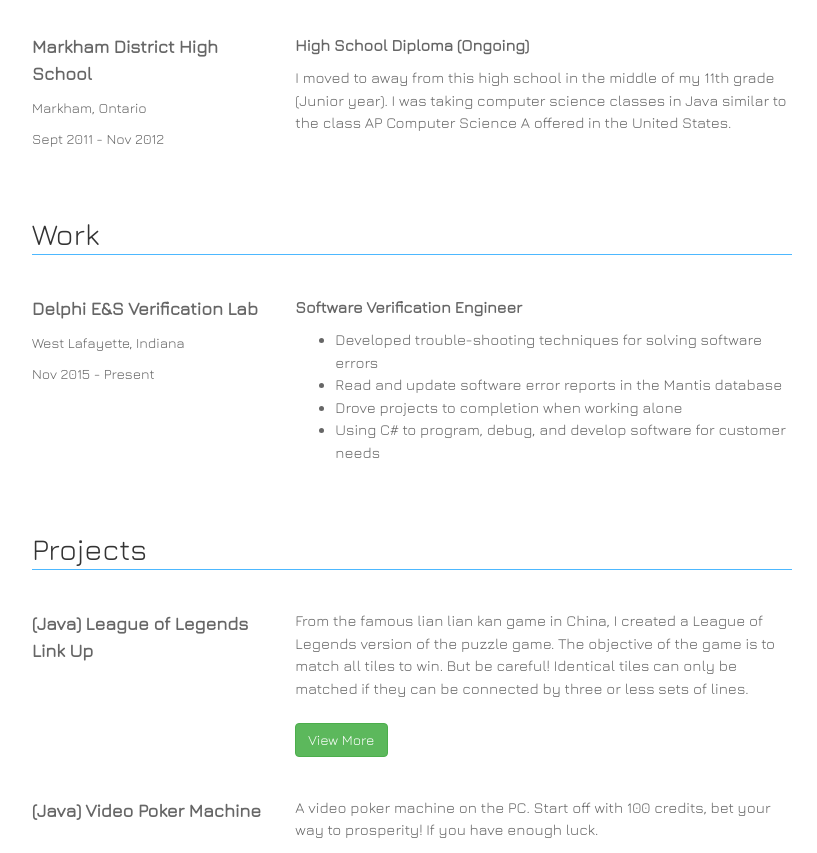
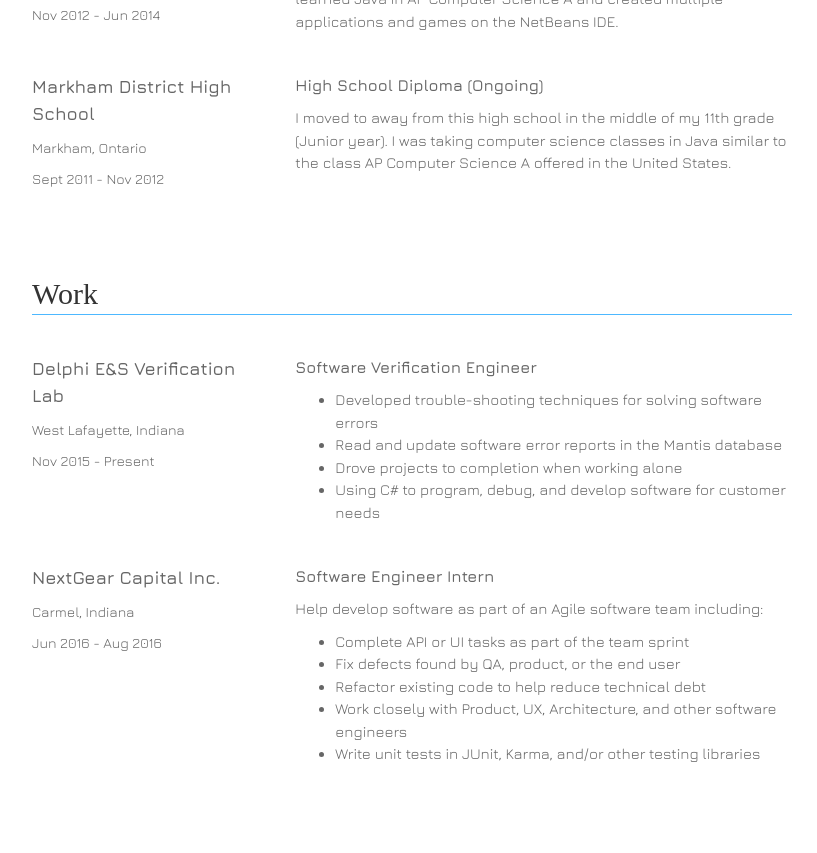
Before and after one commit to han308/My-Website, a plain HTML site: page about.html in a window 1280 px wide. Shown: the part 1314-2167 px from the top of the page, without its empty margins (228-1045 px from the left). Drawn offline with nearby package versions, Linux system fonts and the light colour scheme; a script that the page names is missing; files whose address does not match are found by name; a web font is replaced by a local one.

Commit message:
Font changes

```diff
--- a/about.css
+++ b/about.css
@@ -80,22 +80,22 @@
 
 /**/
 .intro .main_container div > h1{
-    margin-top: 60px;
+    margin-top: 80px;
     padding-bottom: 5px;
     border-bottom: 1px solid #4db8ff;
     line-height: 1em;
     font-size: 30px;
-    font-family: "Jura",sans-serif;
+    font-family: "Glegoo",serif;
     display: block;
 }
 /**/
-.intro .about-me .main_container h4{
+.intro .about-me .main_container h4, h5{
     color: #666666;
     padding-top: 20px;
     display: block;
     line-height: 1.5em;
     font-family: "Jura",sans-serif;
-    font-weight: bold;
+    font-weight: 600;
     font-size: 18px;
 }
 /*all h6 elements inside .about-me*/
--- a/about.html
+++ b/about.html
@@ -9,7 +9,8 @@
     <link rel="stylesheet" href="bootstrap-social-gh-pages/bootstrap-social-gh-pages/bootstrap-social.css">
     <link rel="stylesheet" href="bootstrap-social-gh-pages/bootstrap-social-gh-pages//assets/css/font-awesome.css">
     <link rel="stylesheet" href="font-awesome-4.5.0/font-awesome-4.5.0/css/font-awesome.css">
-        <link rel="stylesheet" type="text/css" href="http://fonts.googleapis.com/css?family=Jura">
+    <link rel='stylesheet' type='text/css' href="https://fonts.googleapis.com/css?family=Jura:400,600" >
+    <link rel='stylesheet' type='text/css' href="https://fonts.googleapis.com/css?family=Glegoo:400,700">
     <link href="https://maxcdn.bootstrapcdn.com/bootstrap/3.3.6/css/bootstrap.min.css" rel="stylesheet">
     <script src="https://ajax.googleapis.com/ajax/libs/jquery/1.11.3/jquery.min.js"></script>
     <script src="https://maxcdn.bootstrapcdn.com/bootstrap/3.3.6/js/bootstrap.min.js"></script>
@@ -153,6 +154,25 @@
 
                             </div>
                         </div>
+                        <div class = "row">
+                            <div class="col-xs-4">
+                                <h4>NextGear Capital Inc.</h4>
+                                <h6>Carmel, Indiana</h6>
+                                <h6>Jun 2016 - Aug 2016</h6>
+                            </div>
+                            <div class="col-xs-8">
+                                <h5>Software Engineer Intern</h5>
+                                <p>Help develop software as part of an Agile software team including:
+                                    <ul>
+                                        <li>Complete API or UI tasks as part of the team sprint</li>
+                                        <li>Fix defects found by QA, product, or the end user</li>
+                                        <li>Refactor existing code to help reduce technical debt</li>
+                                        <li>Work closely with Product, UX, Architecture, and other software engineers</li>
+                                        <li>Write unit tests in JUnit, Karma, and/or other testing libraries</li>
+                                    </ul>
+                                </p>
+                            </div>
+                        </div>
                     </div>
                     <div class = "projects row" id = "projects">
                         <h1>Projects</h1>
```
